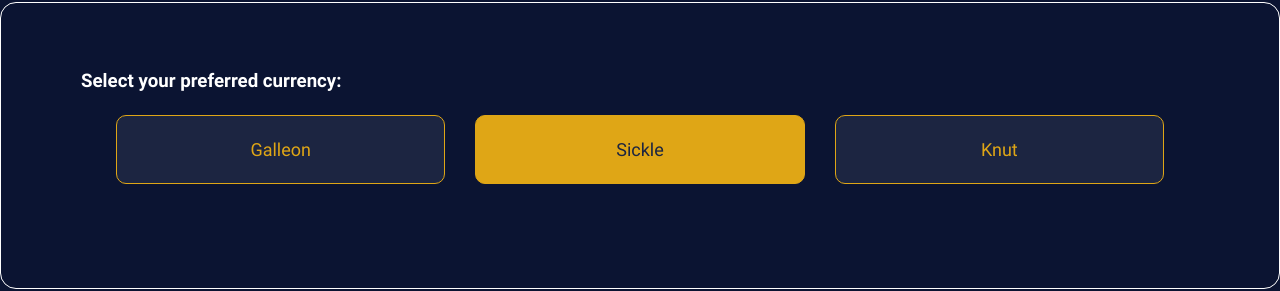
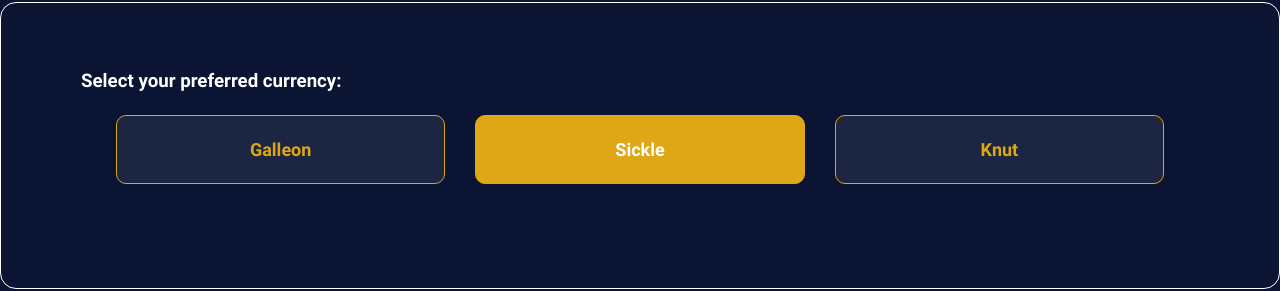
Before and after one commit to BuzzOffer/E-Gringotts-Frontend, a React (Vite) app: page /payment/new-transfer in a window 1280 px wide. Shown: the part 286-577 px from the top of the page. Built offline with nearby package versions, Linux system fonts and the light colour scheme.

Commit message:
Make text bold

```diff
--- a/src/pages/Payment/NewTransfer/TransactionForm.css
+++ b/src/pages/Payment/NewTransfer/TransactionForm.css
@@ -25,6 +25,7 @@
 
 .currency-selection {
   text-align: center;
+  font-weight: bold;
   margin-bottom: 20px;
   padding: 20px;
   border-radius: 10px;
@@ -46,7 +47,8 @@
 
 .currency-button.selected {
   background-color: #dfa616;
-  color: #1c2541;
+  color: var(--white);
+  font-weight: bold;
 }
 
 .form-details {
```
